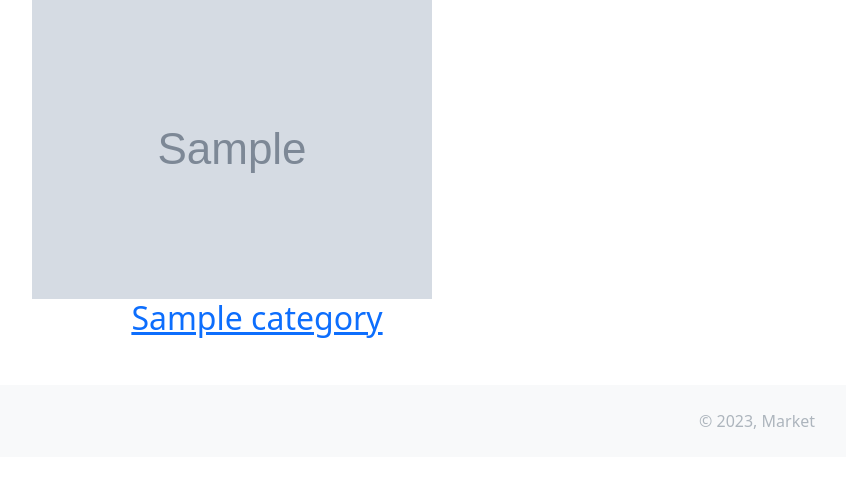
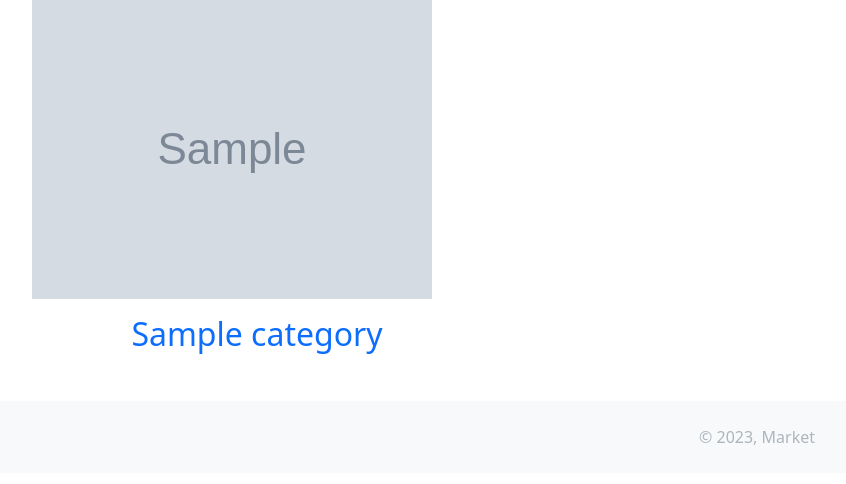
Before and after one commit to dreamer20/django_market, a Django app: page / in a window 1280 px wide. Shown: the part 89-573 px from the top of the page, without its empty margins (383-1229 px from the left). Run offline with Django 4.2, Linux system fonts and the light colour scheme; tables that the repository leaves empty hold one stand-in row (values such as "Sample post"); grey boxes marked "Sample" are stand-in pictures.

Commit message:
Markup fix.

```diff
--- a/market/templates/index.html
+++ b/market/templates/index.html
@@ -2,11 +2,11 @@
 
 {% block content %}
     <div class="container">
-        <div class="row align-items-center justify-content-center">
+        <div class="row align-items-end justify-content-center">
             {% for category in category_list %}
                 <div class="col-12  col-md-5 mb-3">
-                    <a href="{% url 'category' category=category.name %}">
-                        <img class="img-fluid" src="{{ category.image.url }}" alt="{{ category.name }}">
+                    <a class="text-decoration-none" href="{% url 'category' category=category.name %}">
+                        <img class="img-fluid mb-3" src="{{ category.image.url }}" alt="{{ category.name }}">
                         <h2 class="fw-light mb-3 text-center">{{ category.name }}</h2>
                     </a>
                 </div>
```
